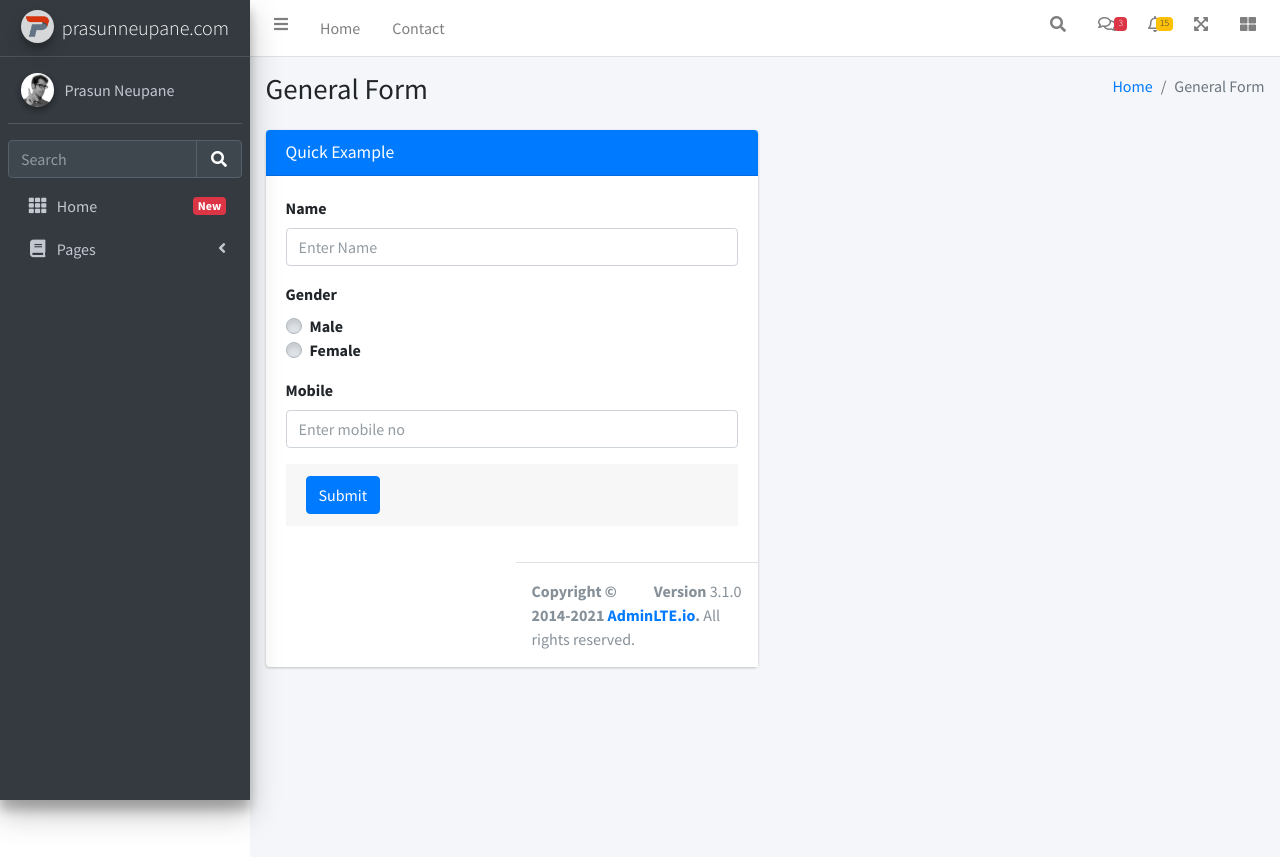
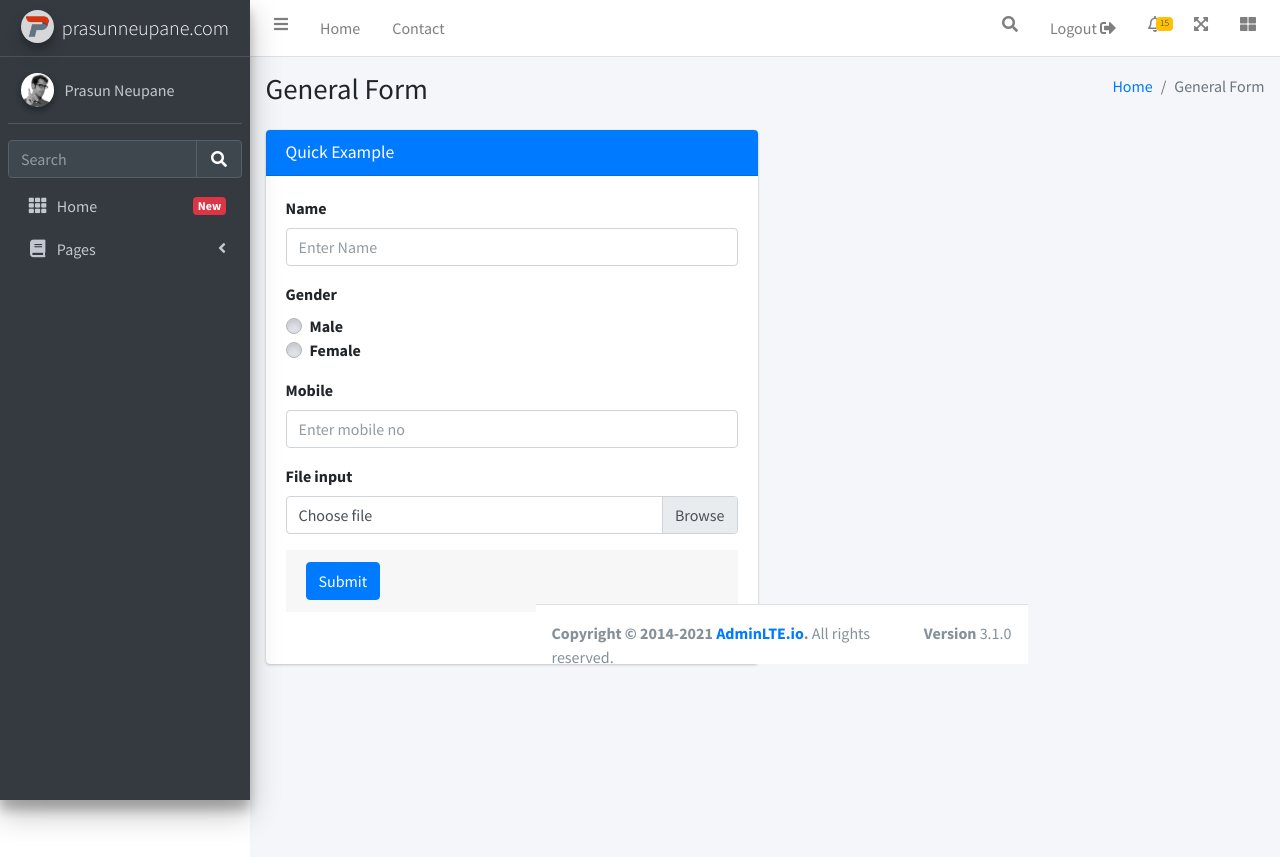
Before and after one commit to Prasunneupane/php, a PHP site: page /form-demo.php in a window 1280 px wide. Run offline with PHP 8.4, Linux system fonts and the light colour scheme; some libraries are stand-ins or nearby versions.

Commit message:
Learned about file upload, file display in table

```diff
--- a/form-demo.php
+++ b/form-demo.php
@@ -6,21 +6,51 @@ if($_POST)
   $emp_name = $_POST['emp_name'];
   $emp_gender = $_POST['emp_gender'];
   $emp_number = $_POST['emp_number'];
+ // $emp_file = $_POST['emp_file'];
+  $emp_file = $_FILES['emp_file'];
+ // //print_r($files);
+  //echo "<br>";
+  //print_r($emp_name);
+  $filename = $emp_file['name'];
+  $fileerror = $emp_file['error'];
+  $filetemp = $emp_file['tmp_name'];
+  $fileext = explode('.',$filename);
+  $filecheck = strtolower(end($fileext));
+  $fileextstored = array('png','jpg','jpeg','gif');
+if(in_array($filecheck,$fileextstored)){
+  $destinationfile ='upload/'.$filename;
+  move_uploaded_file($filetemp,$destinationfile);
 
-  $q = mysqli_query($mysqli,"insert into emp_detail(emp_name,emp_gender,emp_number) values('$emp_name','$emp_gender','$emp_number')") or die(mysqli_error($mysqli));
-
-  if($q){
+  $q = "INSERT INTO emp_detail (emp_name,emp_gender,emp_number,emp_file) VALUES('$emp_name','$emp_gender','$emp_number','$destinationfile')" or die(mysqli_error($mysqli));
+  $query = mysqli_query($mysqli,$q);
+  if($query){
     echo "<script>alert('Record Added');</script>";
   }
 
+
 }
+}
+?>
 
 
-?>
+
+
+
 <html>
 <meta charset="utf-8">
   <meta name="viewport" content="width=device-width, initial-scale=1">
   <title>AdminLTE 3 | General Form Elements</title>
+  <head>
+    <style>
+      .main-footer{
+        position:absolute;
+         bottom:0;
+        width:100%;
+        height:60px;   /* Height of the footer */
+        background:#6cf;
+      }
+    </style>
+  </head>
 
   <!-- Google Font: Source Sans Pro -->
   <link rel="stylesheet" href="https://fonts.googleapis.com/css?family=Source+Sans+Pro:300,400,400i,700&display=fallback">
@@ -79,62 +109,10 @@ if($_POST)
 
     <!-- Messages Dropdown Menu -->
     <li class="nav-item dropdown">
-      <a class="nav-link" data-toggle="dropdown" href="#">
-        <i class="far fa-comments"></i>
-        <span class="badge badge-danger navbar-badge">3</span>
-      </a>
-      <div class="dropdown-menu dropdown-menu-lg dropdown-menu-right">
-        <a href="#" class="dropdown-item">
-          <!-- Message Start -->
-          <div class="media">
-            <img src="dist/img/user1-128x128.jpg" alt="User Avatar" class="img-size-50 mr-3 img-circle">
-            <div class="media-body">
-              <h3 class="dropdown-item-title">
-                Brad Diesel
-                <span class="float-right text-sm text-danger"><i class="fas fa-star"></i></span>
-              </h3>
-              <p class="text-sm">Call me whenever you can...</p>
-              <p class="text-sm text-muted"><i class="far fa-clock mr-1"></i> 4 Hours Ago</p>
-            </div>
-          </div>
-          <!-- Message End -->
+        <a class="nav-link"  href="logout.php">Logout
+          <i class="fas fa-sign-out-alt"></i>
+
         </a>
-        <div class="dropdown-divider"></div>
-        <a href="#" class="dropdown-item">
-          <!-- Message Start -->
-          <div class="media">
-            <img src="dist/img/user8-128x128.jpg" alt="User Avatar" class="img-size-50 img-circle mr-3">
-            <div class="media-body">
-              <h3 class="dropdown-item-title">
-                John Pierce
-                <span class="float-right text-sm text-muted"><i class="fas fa-star"></i></span>
-              </h3>
-              <p class="text-sm">I got your message bro</p>
-              <p class="text-sm text-muted"><i class="far fa-clock mr-1"></i> 4 Hours Ago</p>
-            </div>
-          </div>
-          <!-- Message End -->
-        </a>
-        <div class="dropdown-divider"></div>
-        <a href="#" class="dropdown-item">
-          <!-- Message Start -->
-          <div class="media">
-            <img src="dist/img/user3-128x128.jpg" alt="User Avatar" class="img-size-50 img-circle mr-3">
-            <div class="media-body">
-              <h3 class="dropdown-item-title">
-                Nora Silvester
-                <span class="float-right text-sm text-warning"><i class="fas fa-star"></i></span>
-              </h3>
-              <p class="text-sm">The subject goes here</p>
-              <p class="text-sm text-muted"><i class="far fa-clock mr-1"></i> 4 Hours Ago</p>
-            </div>
-          </div>
-          <!-- Message End -->
-        </a>
-        <div class="dropdown-divider"></div>
-        <a href="#" class="dropdown-item dropdown-footer">See All Messages</a>
-      </div>
-    </li>
     <!-- Notifications Dropdown Menu -->
     <li class="nav-item dropdown">
       <a class="nav-link" data-toggle="dropdown" href="#">
@@ -283,7 +261,7 @@ if($_POST)
               </div>
               <!-- /.card-header -->
               <!-- form start -->
-              <form role="form" method="post">
+              <form role="form" method="post" enctype="multipart/form-data">
                 <div class="card-body">
                   <div class="form-group">
                     <label for="exampleInputEmail1">Name</label>
@@ -308,15 +286,25 @@ if($_POST)
                     <label for="exampleInputEmail1">Mobile</label>
                     <input type="text" class="form-control" id="exampleInputEmail1" name="emp_number" placeholder="Enter mobile no">
                   </div>
+                  <div class="form-group">
+                    <label for="exampleInputFile">File input</label>
+                    <div class="input-group">
+                      <div class="custom-file">
+                        <input type="file" class="custom-file-input" id="exampleInputFile" name="emp_file">
+                        <label class="custom-file-label" for="exampleInputFile">Choose file</label>
+                      </div>
+
+                    </div>
+                  </div>
 
 
 
 
 
-                </div>
+
                 <!-- /.card-body -->
 
-                <div class="card-footer">
+                <div class="card-footer" fixed>
                   <button type="submit" class="btn btn-primary">Submit</button>
                 </div>
               </form>
--- a/login.php
+++ b/login.php
@@ -37,7 +37,7 @@ if($_SERVER["REQUEST_METHOD"] == "POST"){
         // Prepare a select statement
         $sql = "SELECT id, username, password FROM admins WHERE username = ?";
 
-        if($stmt = mysqli_prepare($link, $sql)){
+        if($stmt = mysqli_prepare($mysqli, $sql)){
             // Bind variables to the prepared statement as parameters
             mysqli_stmt_bind_param($stmt, "s", $param_username);
 
@@ -84,7 +84,7 @@ if($_SERVER["REQUEST_METHOD"] == "POST"){
     }
 
     // Close connection
-    mysqli_close($link);
+    mysqli_close($mysqli);
 }
 ?>
 <!DOCTYPE html>
--- a/register.php
+++ b/register.php
@@ -159,10 +159,7 @@ mysqli_close($link);
           <!-- /.col -->
         </div>
       </form>
-
-
-
-      <a href="login.php" class="text-center">I already have a membership</a>
+        <a href="login.php" class="text-center">I already have a membership</a>
     </div>
     <!-- /.form-box -->
   </div><!-- /.card -->
--- a/table-master.php
+++ b/table-master.php
@@ -1,6 +1,6 @@
 <?php
 include_once("at_class.php");
-$result = mysqli_query($mysqli,"select * from emp_detail");
+$result = mysqli_query($mysqli,"SELECT * from emp_detail ORDER by id ASC");
 //$row = mysqli_num_rows($result);
 ?>
 
@@ -242,7 +242,7 @@ $result = mysqli_query($mysqli,"select * from emp_detail");
                   while($res = mysqli_fetch_array($result)){
                     ?>
                   <tr>
-                    <td> <img src="?php echo $res['emp_file'];?>"></td>
+                    <td> <img src="<?php echo $res['emp_file'];?>" height="100px" width="100px"></td>
                     <td> <?php echo $res['emp_name'];?></td>
                     <td> <?php echo $res['emp_gender'];?></td>
                     <td> <?php echo $res['emp_number'];?></td>
```
Also changed, not shown: upload/Screenshot.png (deleted), upload/download.jpg (added), upload/prasunn.png (added), upload/sita.jpg (added).
